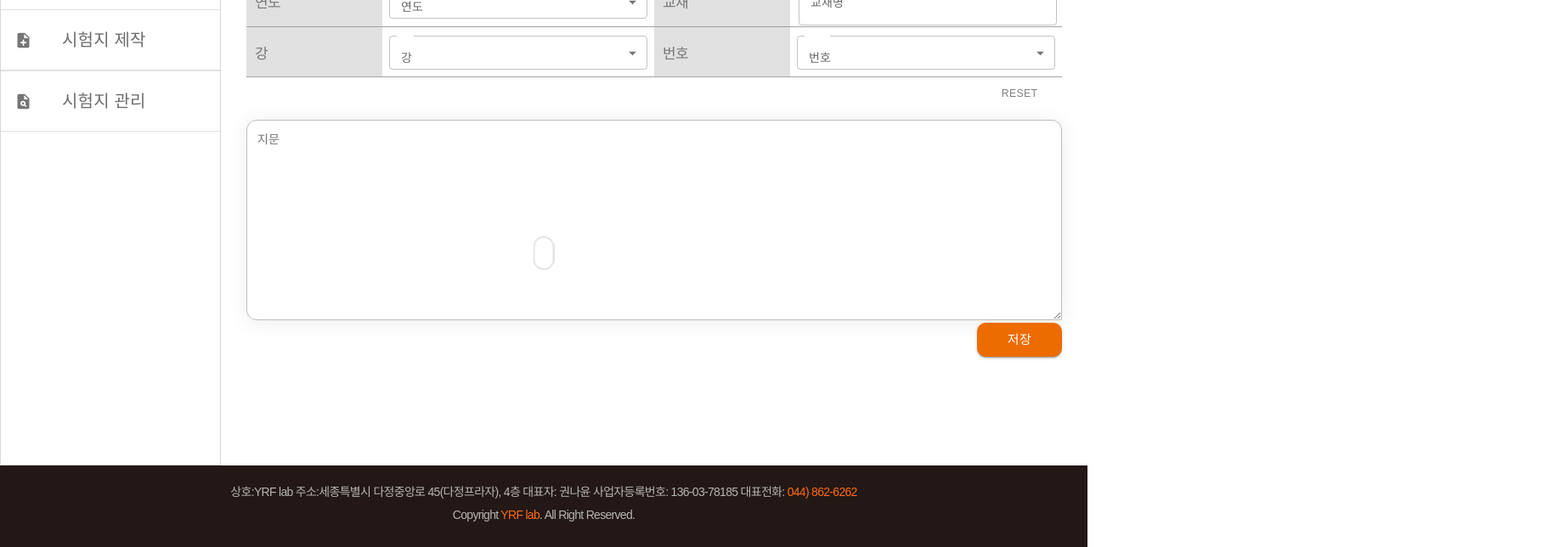
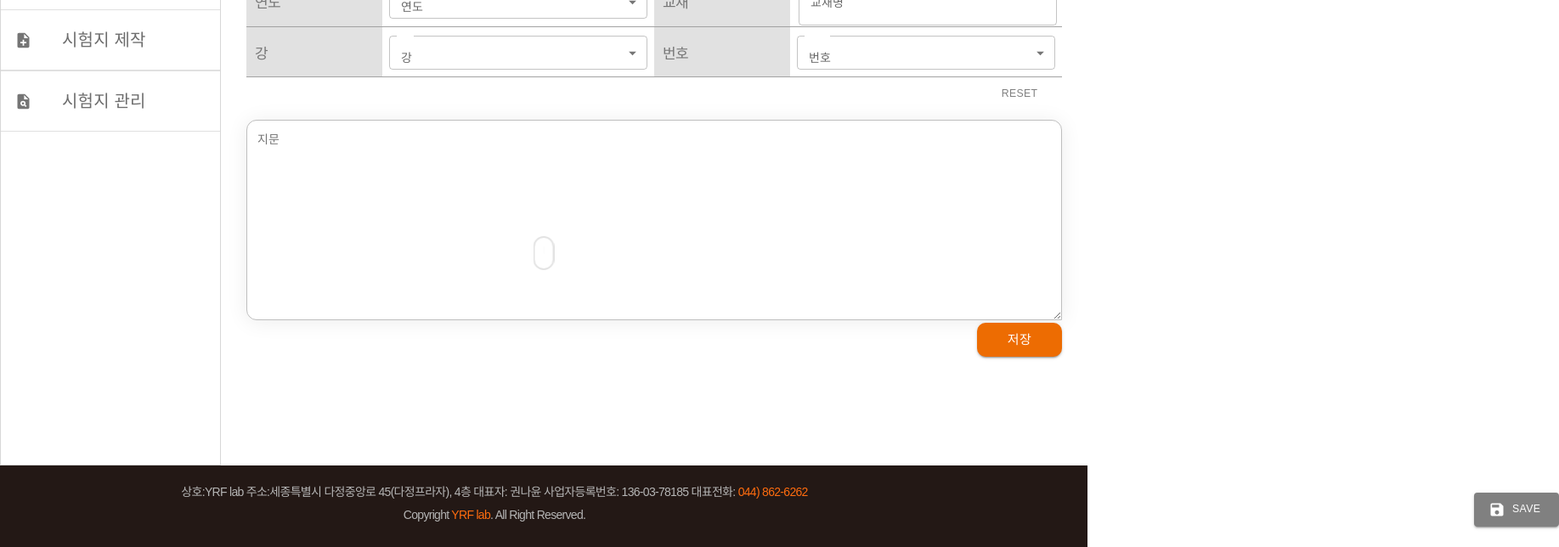
Before and after one commit to Blooming-Flower/blooming-flower-front, a React (Vite) app: page /question/passageCrt in a window 1280 px wide. Shown: the part 452-1096 px from the top of the page at 85% size, 1835 px wide, since content can reach past the window. Built offline with nearby package versions, Linux system fonts and the light colour scheme; a small style sheet from the web is missing; a web font is replaced by a local one.

Commit message:
지문, 문제 출제 save시 alert창 띄움, feed back 반영

```diff
--- a/src/assets/css/layout.scss
+++ b/src/assets/css/layout.scss
@@ -4,11 +4,13 @@ body {
 	overflow-x: auto;
 	//padding-right: 0 !important;
 }
+
 #wrap {
 	display: flex;
 	width: 100%;
 	//background-color: #007aff;
 }
+
 #mouse-scroll {
 	position: fixed;
 	margin: auto;
@@ -16,6 +18,7 @@ body {
 	bottom: 30px;
 	transform: translateX(-50%);
 	z-index: 9999;
+
 	.mouse {
 		height: 40px;
 		width: 25px;
@@ -25,6 +28,7 @@ body {
 		transform: none;
 		border: 2px solid #e3e3e3;
 		top: 170px;
+
 		.mouse-in {
 			height: 8px;
 			width: 2px;
@@ -34,6 +38,7 @@ body {
 			position: relative;
 			animation: animated-mouse 1.2s ease infinite;
 		}
+
 		@keyframes animated-mouse {
 			0% {
 				opacity: 1;
@@ -41,6 +46,7 @@ body {
 				-ms-transform: translateY(0);
 				transform: translateY(0);
 			}
+
 			100% {
 				opacity: 0;
 				-webkit-transform: translateY(6px);
@@ -50,31 +56,37 @@ body {
 		}
 	}
 }
+
 .lnb {
 	border-radius: 0 50px 0 0;
 	width: 261px;
 	min-height: 100vh;
 	text-align: center;
 	background-color: #5094e9;
+
 	h1 {
 		margin: 46px 0 30px 0;
 	}
-	> ul {
-		> li > a {
+
+	>ul {
+		>li>a {
 			display: block;
 			line-height: 60px;
 			font-size: 18px;
 			color: #fff;
 			font-weight: 400;
 		}
-		> li.on {
+
+		>li.on {
 			position: relative;
-			> a {
+
+			>a {
 				color: #b4f9ff;
 				font-weight: 500;
 			}
 		}
-		> li.on::before {
+
+		>li.on::before {
 			content: '';
 			position: absolute;
 			top: 6px;
@@ -89,6 +101,7 @@ body {
 .container {
 	width: 100%;
 	height: 100%;
+
 	main {
 		position: relative;
 		display: flex;
@@ -96,24 +109,31 @@ body {
 		min-height: 750px;
 	}
 }
-.sideNav{
+
+.sideNav {
 	height: 100%;
 	border: 1px solid #d7d7d7;
-	@include tablet{
+
+	@include tablet {
 		display: none !important;
 	}
-	@include mobile{
+
+	@include mobile {
 		display: none !important;
 	}
-	.active{
+
+	.active {
 		background-color: #ffdca6;
 	}
-	.MuiListItemButton-root:hover{
+
+	.MuiListItemButton-root:hover {
 		background-color: rgba(255, 237, 216, 0.82);
 	}
-	.MuiListItemButton-root{
+
+	.MuiListItemButton-root {
 		height: 70px;
-		span{
+
+		span {
 			font-size: 20px;
 			color: #6d6d6d;
 			font-weight: lighter;
@@ -128,28 +148,33 @@ body {
 	width: 1600px;
 	// margin: 0px auto;
 	margin-left: 260px;
-	> .cont {
+
+	>.cont {
 		padding: 50px 30px;
 		border-radius: 0 20px 0 0;
 		background: #fff;
 	}
-	> .cont:first-child {
+
+	>.cont:first-child {
 		border-radius: 20px 20px 0 0;
 	}
-	@include tablet{
+
+	@include tablet {
 		margin: 100px auto;
 	}
-	@include mobile{
+
+	@include mobile {
 		margin: 100px auto;
 	}
-	.menu-title{
+
+	.menu-title {
 		font-family: 'BlackHanSans', sans-serif !important;
 	}
 }
 
 
-.mainCont{
-	padding:30px;
+.mainCont {
+	padding: 30px;
 }
 
 footer {
@@ -158,6 +183,7 @@ footer {
 	text-align: center;
 	color: #b5b5b5;
 	padding: 20px;
+
 	.footLine {
 		width: 100%;
 		border-top-width: 1px;
@@ -171,30 +197,59 @@ footer {
 		img {
 			width: 150px;
 		}
+
 		ul {
 			font-size: 12px;
 		}
 	}
+
 	.pc li {
 		padding-bottom: 10px;
 	}
+
+	.pc {
+		display: inline-flex;
+	}
+
+	.backupBtn {
+		position: relative;
+		left: 776px;
+		top: 4px;
+		background-color: gray;
+	}
+
+	.css-u2vvhx-MuiButtonBase-root-MuiButton-root-MuiLoadingButton-root.Mui-disabled {
+		color: white;
+		box-shadow: none;
+		background-color: gray;
+	}
+
+	.css-u2vvhx-MuiButtonBase-root-MuiButton-root-MuiLoadingButton-root:hover {
+		background-color: darkgray;
+		box-shadow: none;
+	}
+
 }
 
-#dialog{
-	img{
+#dialog {
+	img {
 		width: 100%;
+
 		//height: 100%;
-		@include mobile{
+		@include mobile {
 			//height: 300px;
 		}
 	}
-	.MuiDialog-paper{
+
+	.MuiDialog-paper {
 		max-width: unset !important;
 	}
 }
-.MuiDataGrid-cell:focus{
+
+.MuiDataGrid-cell:focus {
 	outline: none !important;
 }
-.css-k974re-MuiButtonBase-root-MuiButton-root{
-	box-shadow: 0px 3px 1px -2px rgba(0,0,0,0.2), 0px 2px 2px 0px rgba(0,0,0,0.14), 0px 1px 5px 0px rgba(0,0,0,0.12) !important;
+
+.css-k974re-MuiButtonBase-root-MuiButton-root {
+	box-shadow: 0px 3px 1px -2px rgba(0, 0, 0, 0.2), 0px 2px 2px 0px rgba(0, 0, 0, 0.14), 0px 1px 5px 0px rgba(0, 0, 0, 0.12) !important;
 }
--- a/src/components/layouts/footer.tsx
+++ b/src/components/layouts/footer.tsx
@@ -1,10 +1,20 @@
 import logo from "@images/common/btn-close.png";
-import { Hidden, Tab, Tabs } from "@mui/material";
-import { useState } from "react";
+import { Button, Hidden, Tab, Tabs } from "@mui/material";
 import useClasses from "@utils/useClasses";
+import Box from '@mui/material/Box';
+import FormControlLabel from '@mui/material/FormControlLabel';
+import Switch from '@mui/material/Switch';
+import SaveIcon from '@mui/icons-material/Save';
+import SendIcon from '@mui/icons-material/Send';
+import * as React from 'react';
+import { LoadingButton } from "@mui/lab";
+import { display } from "html2canvas/dist/types/css/property-descriptors/display";
+import { $POST } from "@utils/request";
+import { ALERT } from "@common/const";
+import { alert } from "@utils/alert";
 
 const Footer = () => {
-  const [value, setValue] = useState(0);
+  const [value, setValue] = React.useState(0);
   const defaultTab = {
     fontSize: "1rem",
     outline: "none",
@@ -41,12 +51,44 @@ const Footer = () => {
 };
 
 const SubFooter = (props: { size: string }) => {
+  const [loading, setLoading] = React.useState(false);
+  function handleClick() {
+    setLoading(true);
+    $POST("/backup", {}, (res: boolean) => {
+      if (res) {
+        alert.icon({
+          type: ALERT.SUCCESS,
+          text: "백업이 완료되었습니다."
+        })
+      } else{
+        alert.icon({
+          type: ALERT.WARNING,
+          text: "백업이 실패되었습니다."
+        })
+      }
+      setLoading(false);
+    });
+  }
+
+
   return (
-    <div className={props.size}>
+    <div className={props.size} >
       <ul>
-        <li>상호:YRF lab 주소:세종특별시 다정중앙로 45(다정프라자), 4층 대표자: 권나윤 사업자등록번호: 136-03-78185 대표전화: <span style={{color:'#ff6c0f'}}>044) 862-6262</span></li>
-        <li>Copyright <span style={{color:'#ff6c0f'}}>YRF lab</span>. All Right Reserved.</li>
+        <li>상호:YRF lab 주소:세종특별시 다정중앙로 45(다정프라자), 4층 대표자: 권나윤 사업자등록번호: 136-03-78185 대표전화: <span style={{ color: '#ff6c0f' }}>044) 862-6262</span></li>
+        <li>Copyright <span style={{ color: '#ff6c0f' }}>YRF lab</span>. All Right Reserved.</li>
       </ul>
+      <Box sx={{ '& > button': { m: 1 } }}>
+        <LoadingButton className="backupBtn"
+          color="secondary"
+          onClick={handleClick}
+          loading={loading}
+          loadingPosition="start"
+          startIcon={<SaveIcon />}
+          variant="contained"
+        >
+          <span>Save</span>
+        </LoadingButton>
+      </Box>
     </div>
   );
 };
--- a/src/pages/menu/question/passageCreate/passageCrt.tsx
+++ b/src/pages/menu/question/passageCreate/passageCrt.tsx
@@ -103,7 +103,10 @@ const PassageCrt = () => {
           passageContent: content,
         },
         (res: any) => {
-          console.log("지문 insert");
+          alert.icon({
+            type: ALERT.SUCCESS,
+            text: "지문이 저장 되었습니다."
+          })
         }
       );
     } else {
@@ -119,7 +122,10 @@ const PassageCrt = () => {
           passageContent: content,
         },
         (res: any) => {
-          console.log("지문 update");
+          alert.icon({
+            type: ALERT.SUCCESS,
+            text: "지문이 수정 되었습니다."
+          })
         }
       );
     }
--- a/src/pages/menu/question/questionCreate/questionList.tsx
+++ b/src/pages/menu/question/questionCreate/questionList.tsx
@@ -19,6 +19,8 @@ import { useNavigate } from "react-router-dom";
 import { PATH } from "@common/domain";
 import { $GET } from "@utils/request";
 import { log } from "console";
+import { position } from "html2canvas/dist/types/css/property-descriptors/position";
+import { relative } from "path";
 
 const QuestionList = (props: any) => {
   const [open, setOpen] = React.useState(false);
@@ -120,7 +122,7 @@ const QuestionList = (props: any) => {
               border: "0.5px solid lightgray",
             }}
           >
-            {totalCnt ? <span>Total. {totalCnt}</span> : <></>}
+            {totalCnt ? <span style={{position: "relative", top: "7px"}}>Total. {totalCnt}</span> : <></>}
             <CustomButton
               domain={isExam ? PATH.QUESTION4 : PATH.QUESTION6}
               label={buttonName ?? "GO!"}
--- a/src/pages/menu/question/questionCreate/tempSaveQuestionList.tsx
+++ b/src/pages/menu/question/questionCreate/tempSaveQuestionList.tsx
@@ -9,6 +9,8 @@ import { PATH } from "@common/domain";
 import { $POST } from "@utils/request";
 import { QUESTIONTYPE } from "@common/const";
 import { useNavigate } from "react-router-dom";
+import { ALERT } from "@common/const";
+import { alert } from "@utils/alert";
 
 const TempSaveQuestionList = (props: any) => {
   //문제유형 :  searchlecture
@@ -169,6 +171,10 @@ const TempSaveQuestionList = (props: any) => {
               });
 
               $POST("/api/v1/question/save", params, () => {
+                alert.icon({
+                  type: ALERT.SUCCESS,
+                  text: "지문이 저장 되었습니다."
+                })
                 navigate(PATH.QUESTION2);
               });
             }}
```
Lines whose indentation alone changed are shown as unchanged.
